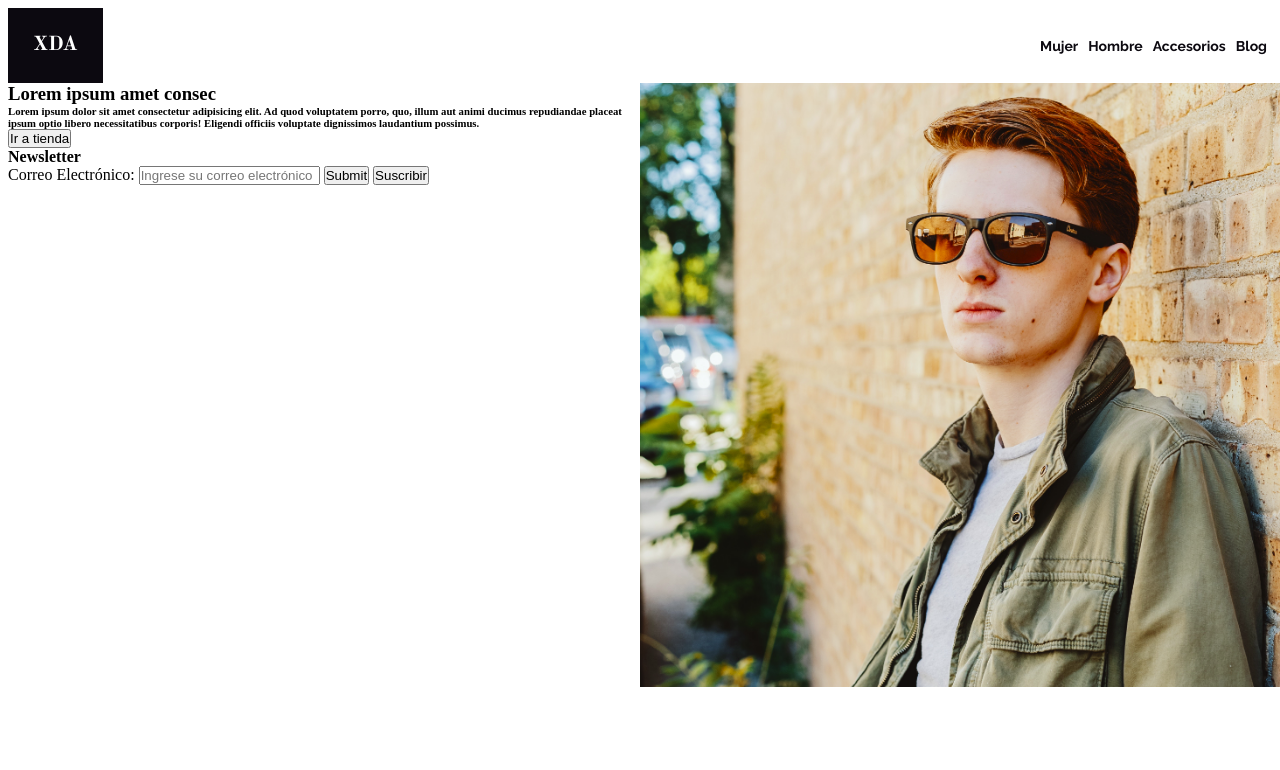
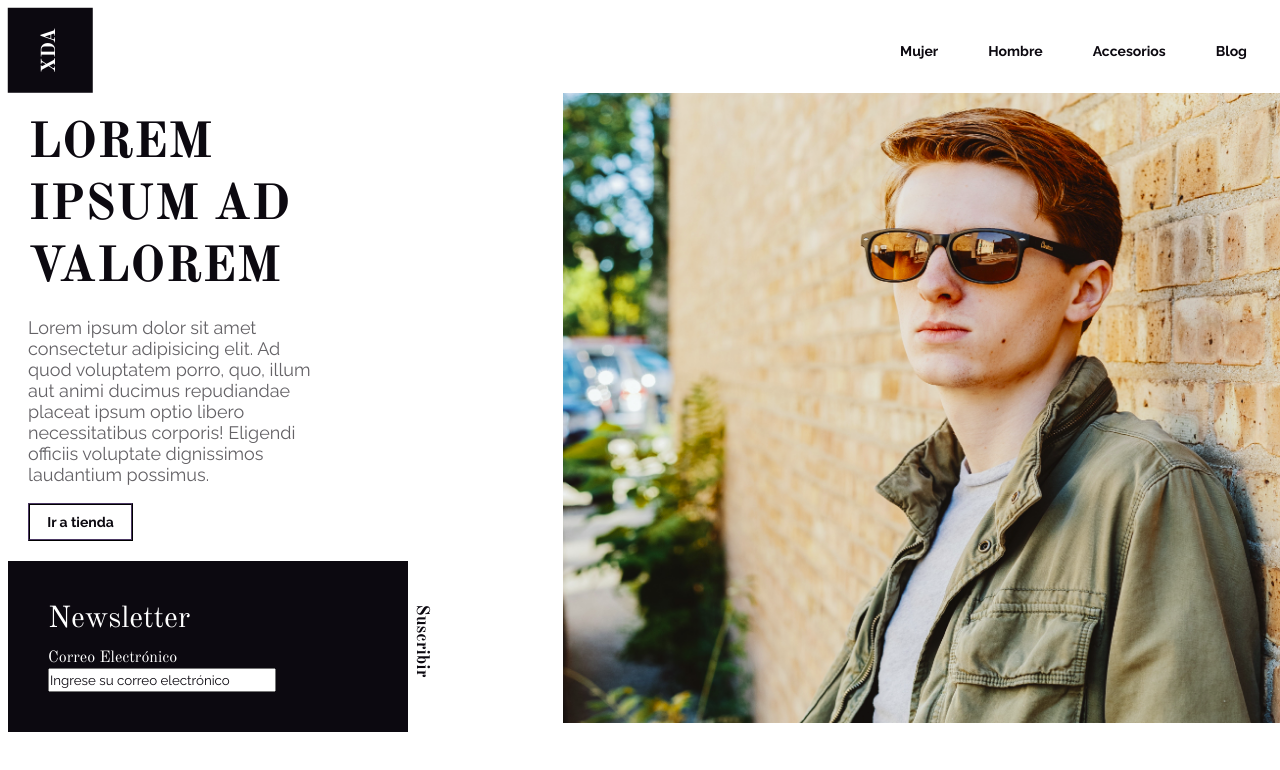
Before and after one commit to gustavvrod/desafioTiendaXDA, a plain HTML site: page index.html in a window 1280 px wide. Drawn offline with nearby package versions, Linux system fonts and the light colour scheme.

Commit message:
cuarto commit diseño aplicado

```diff
--- a/assets/sass/base/_reset.scss
+++ b/assets/sass/base/_reset.scss
@@ -13,3 +13,8 @@ a:focus,
 a:active {
     text-decoration: none;
 }
+
+input,
+label {
+    display: block;
+}
--- a/assets/sass/components/_buttons.scss
+++ b/assets/sass/components/_buttons.scss
@@ -0,0 +1,39 @@
+/*buttons*/
+
+//main-callout_button
+.main-callToAction_container button {
+    padding: 9px;
+    width: 105px;
+    background-color: $white;
+    border-color: $smoky-black;
+    border-style: ridge;
+    font-family: $raleway;
+    font-size: $small;
+    font-weight: $bold;
+    color: $smoky-black;
+    &:hover {
+        border-color: $light-gray;
+        border-style: solid;
+    }
+    &:focus {
+        border-color: $isabelline;
+        border-style: solid;
+        color: $isabelline;
+    }
+}
+
+//suscribe button
+.main-suscribe_button {
+    position: absolute;
+    bottom: 80px;
+    right: -50px;
+    display: flex;
+    float: right;
+    transform: rotate(90deg);
+    background-color: $white;
+    border: none;
+    font-family: $old-standard-tt;
+    font-size: $large;
+    font-weight: $bold;
+    color: $smoky-black;
+}
--- a/assets/sass/components/_inputs.scss
+++ b/assets/sass/components/_inputs.scss
@@ -0,0 +1,13 @@
+/*input*/
+
+//newsletter input
+input {
+    font-family: $raleway;
+    width: 70%;
+    height: $x-large;
+}
+
+input::placeholder {
+    background-color: $white;
+    color: $smoky-black;
+}
--- a/assets/sass/components/_navigation.scss
+++ b/assets/sass/components/_navigation.scss
@@ -15,8 +15,8 @@
     display: flex;
     list-style: none;
     .nav-link {
-        padding-right: 5px;
-        padding-left: 5px;
+        padding-right: 25px;
+        padding-left: 25px;
         font-family: $raleway;
         font-size: $small;
         font-weight: $bold;
@@ -28,8 +28,9 @@
 .navbar-brand {
     background-color: $smoky-black;
     color: $white;
-    padding: 25px;
     font-family: $old-standard-tt;
     font-size: $x-large;
     font-weight: $bold;
+    padding: 30px 20px;
+    transform: rotate(-90deg);
 }
--- a/assets/sass/layout/_main.scss
+++ b/assets/sass/layout/_main.scss
@@ -1,25 +1,66 @@
 /*main*/
 
-//aside
-//callout
-.main-callout {
-    position: relative;
+//main container
+.main-container {
     width: 100%;
-    max-width: 50%;
-    display: flex;
-    align-items: stretch;
-    flex-direction: column;
-}
-
-//form
-.main-form {
-    position: relative;
 }
 
 //image
 .main-img {
     position: absolute;
     right: 0;
-    width: 100%;
-    max-width: 50%;
+    width: 56%;
+    min-width: 400px;
+    max-height: 630px;
 }
+
+//callout
+.main-callToAction {
+    position: relative;
+    width: 45%;
+    max-width: 400px;
+    display: flex;
+    flex-direction: column;
+}
+
+// main-callout_container
+.main-callToAction_container {
+    display: flex;
+    flex-direction: column;
+    justify-content: center;
+    padding: 5%;
+    h1 {
+        font-family: $old-standard-tt;
+        font-size: $xxx-large;
+        font-weight: $bold;
+        text-transform: uppercase;
+        color: $smoky-black;
+    }
+    p {
+        font-family: $raleway;
+        font-size: $large;
+        font-weight: $regular;
+        color: $granite-gray;
+        padding: 5% 20% 5% 0;
+    }
+}
+
+//form
+.main-form {
+    position: relative;
+    padding: 10%;
+    background-color: $smoky-black;
+    h4 {
+        font-family: $old-standard-tt;
+        font-size: $xx-large;
+        font-weight: $regular;
+        color: $white;
+        padding-bottom: 10px;
+    }
+    label {
+        font-family: $old-standard-tt;
+        font-size: $medium;
+        font-weight: $regular;
+        color: $white;
+    }
+}
--- a/index.html
+++ b/index.html
@@ -29,29 +29,25 @@
     </nav>
 
     <!--main section start-->
-    <main id="main">
-        <!--aside left section start-->
-        <aside class="main-container">
+    <main id="main" class="main-container">
         <!--main picture-->
         <img src="assets\img\imagen1.png" alt="main-image" class="main-img">
         <!--call out start-->
-            <section class="main-callout">
-                <div>
-                    <h1>Lorem ipsum amet consec</h1>
-                    <h6>Lorem ipsum dolor sit amet consectetur adipisicing elit. Ad quod voluptatem porro, quo, illum aut animi ducimus repudiandae placeat ipsum optio libero necessitatibus corporis! Eligendi officiis voluptate dignissimos laudantium possimus.</h6>
-                    <button type="button">Ir a tienda</button>
+        <section class="main-callToAction">
+            <div class="main-callToAction_container">
+                <h1>Lorem ipsum ad valorem</h1>
+                <p>Lorem ipsum dolor sit amet consectetur adipisicing elit. Ad quod voluptatem porro, quo, illum aut animi ducimus repudiandae placeat ipsum optio libero necessitatibus corporis! Eligendi officiis voluptate dignissimos laudantium possimus.</p>
+                <button type="button" class="main-callout_button">Ir a tienda</button>
             </div>
 
             <!--form for newsletter start-->
-                <form action="" class="main-form">
+            <form action="/index.html" class="main-form">
                 <h4>Newsletter</h4>
-                    <label for="email">Correo Electrónico:</label>
+                <label for="email">Correo Electrónico</label>
                 <input type="email" id="email" name="email" placeholder="Ingrese su correo electrónico">
-                    <input type="submit">
-                    <button type="button">Suscribir</button>
             </form>
+            <button type="button" class="main-suscribe_button">Suscribir</button>
         </section>
-        </aside>
     </main>
 </body>
 
```
Also changed, not shown: assets/css/main.css, 1 other file. Lines whose indentation alone changed are shown as unchanged.
